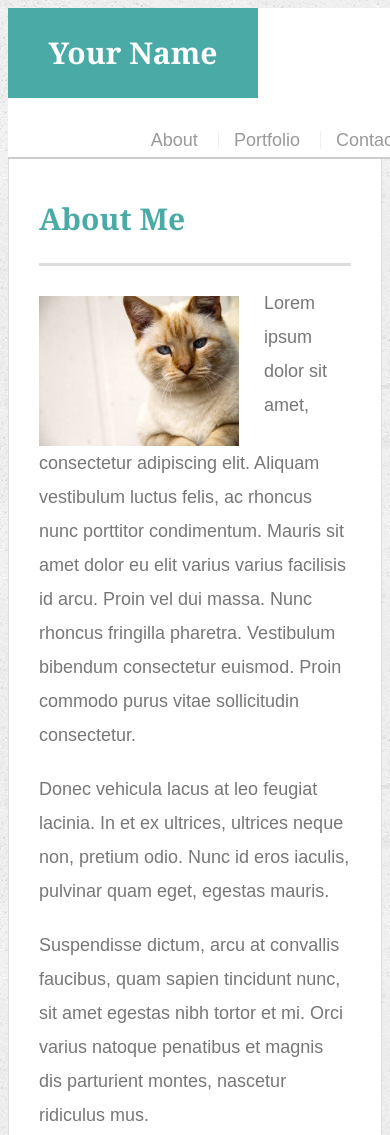
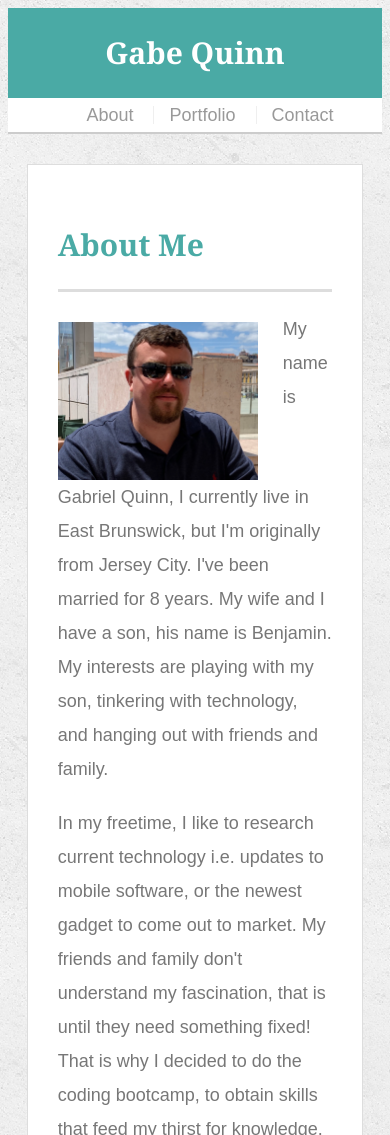
Before and after one commit to GQuinn1011/Responsive-Portfolio, a plain HTML site: page index.html in a window 390 px wide. Shown: the top 1135 px of the page. Drawn offline with Linux system fonts and the light colour scheme.

Commit message:
completed assignment V 3.0

```diff
--- a/assets/css/style.css
+++ b/assets/css/style.css
@@ -215,3 +215,36 @@ input[type=submit] {
   background: #4aaaa5;
   border: 0 none;
 }
+
+@media screen and (max-width: 640px) {
+  #main-container {
+    width: 90%;
+    padding-top: 0;
+
+  }
+  .container {
+    max-width: 640px;
+  }
+  #masthead {
+    position: static;
+  }
+  #logo {
+    width: 100%;
+  }
+  nav {
+    margin: auto;
+    text-align: center;
+    float:none;
+  }
+  .work {
+    margin: 0;
+
+  }
+
+}
+
+@media only screen and (min-width: 641px) and (max-width: 748px) {
+  body {
+    background-color:
+  }
+}
--- a/index.html
+++ b/index.html
@@ -4,14 +4,16 @@
 <head>
   <meta charset="UTF-8">
   <title>About | Your Name</title>
+  <meta name="viewport" content="width=device-width, initial-scale=1.0">
   <link rel="stylesheet" type="text/css" href="assets/css/style.css">
+
 </head>
 
 <body>
 
   <header id="masthead">
     <div class="container">
-      <a href="index.html" id="logo">Your Name</a>
+      <a href="index.html" id="logo">Gabe Quinn</a>
       <nav>
         <a href="index.html">About</a>
         <a href="portfolio.html">Portfolio</a>
@@ -24,13 +26,11 @@
     <section class="main-section">
       <h1>About Me</h1>
 
-      <img src="assets/images/cat.jpg" class="auth-image" alt="Your Name">
+      <img src="assets/images/Me.JPG" class="auth-image" alt="Me" style="max-width:100%;height:auto">
 
-      <p>Lorem ipsum dolor sit amet, consectetur adipiscing elit. Aliquam vestibulum luctus felis, ac rhoncus nunc porttitor condimentum. Mauris sit amet dolor eu elit varius varius facilisis id arcu. Proin vel dui massa. Nunc rhoncus fringilla pharetra. Vestibulum bibendum consectetur euismod. Proin commodo purus vitae sollicitudin consectetur.</p>
+      <p>My name is Gabriel Quinn, I currently live in East Brunswick, but I'm originally from Jersey City. I've been married for 8 years. My wife and I have a son, his name is Benjamin. My interests are playing with my son, tinkering with technology, and hanging out with friends and family.</p>
 
-      <p>Donec vehicula lacus at leo feugiat lacinia. In et ex ultrices, ultrices neque non, pretium odio. Nunc id eros iaculis, pulvinar quam eget, egestas mauris.</p>
-
-      <p>Suspendisse dictum, arcu at convallis faucibus, quam sapien tincidunt nunc, sit amet egestas nibh tortor et mi. Orci varius natoque penatibus et magnis dis parturient montes, nascetur ridiculus mus.</p>
+      <p>In my freetime, I like to research current technology i.e. updates to mobile software, or the newest gadget to come out to market.  My friends and family don't understand my fascination, that is until they need something fixed! That is why I decided to do the coding bootcamp, to obtain skills that feed my thirst for knowledge.</p>
 
     </section>
 
```
Also changed, not shown: contact.html (+2 -1 lines), portfolio.html (+2 -1 lines), assets/images/Me.JPG (added).
